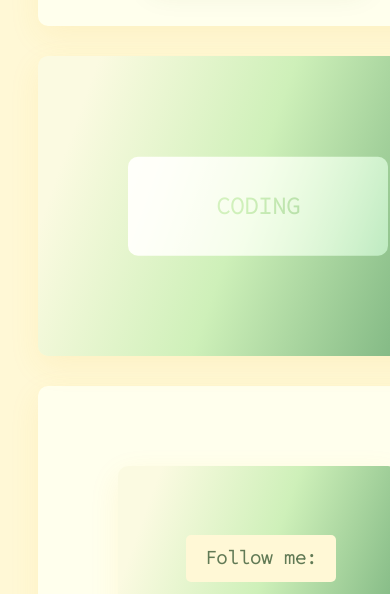
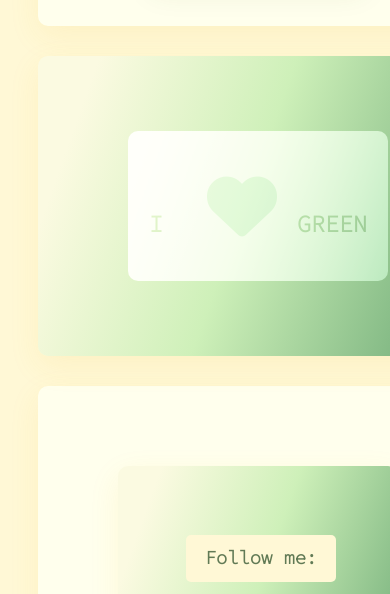
Before and after one commit to phoebeben/profile, a plain HTML site: page index.html in a window 390 px wide. Shown: the part 800-1394 px from the top of the page. Drawn offline with Linux system fonts and the light colour scheme.

Commit message:
Changed middle div

```diff
--- a/index.html
+++ b/index.html
@@ -25,7 +25,7 @@
           <a class = "button-green" href="https://github.com/phoebeben" target="_blank">My github profile!</a>
         </div>
         <div class="gradient-background">
-          <div class="text-cutout">CODING</div>
+          <div class="text-cutout">I <i class="fa-solid fa-heart"></i>GREEN</div>
         </div>
       <div class="card-white">
         <div class="gradient-background">
--- a/stylesheet.css
+++ b/stylesheet.css
@@ -114,6 +114,13 @@ i:hover {
   border-radius: 10px;
 }
 
+.text-cutout i {
+  color: rgb(100, 163, 111, 1);
+  padding: 30px;
+  size: 20px;
+  margin-left: -40px;
+}
+
 @media (max-width: 960px) {
   /* For a screen < 960px, this CSS will be read */
   .container {
@@ -123,6 +130,13 @@ i:hover {
   .text-cutout {
     margin: 0 auto;
     padding: 20px;
+  }
+
+  .text-cutout i {
+    color: rgb(100, 163, 111, 1);
+    padding: 30px;
+    size: 20px;
+    margin-left: -40px;
   }
 }
 
@@ -135,6 +149,13 @@ i:hover {
   .text-cutout {
     margin: 0 auto;
     padding: 20px;
+  }
+
+  .text-cutout i {
+    color: rgb(100, 163, 111, 1);
+    padding: 30px;
+    size: 10px;
+    margin-left: -40px;
   }
 }
 
@@ -152,4 +173,11 @@ i:hover {
     width: 150px;
     margin-left: 10%;
   }
+
+  .text-cutout i {
+    color: rgb(100, 163, 111, 1);
+    padding: 20px;
+    size: 7px;
+    margin-left: 10px;
+  }
 }
```
